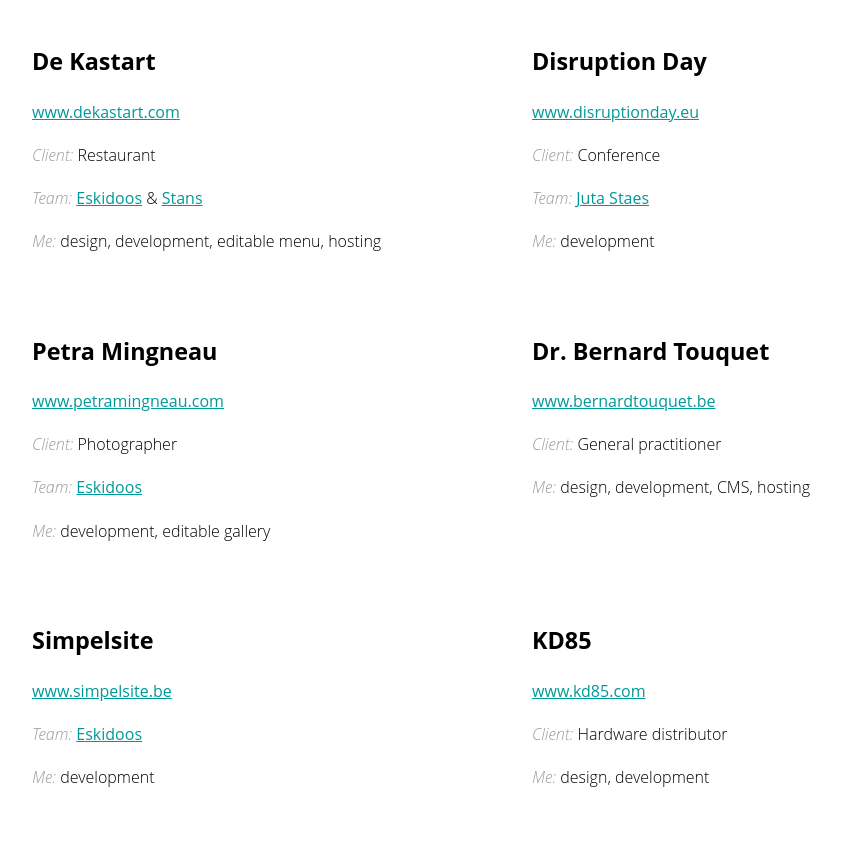
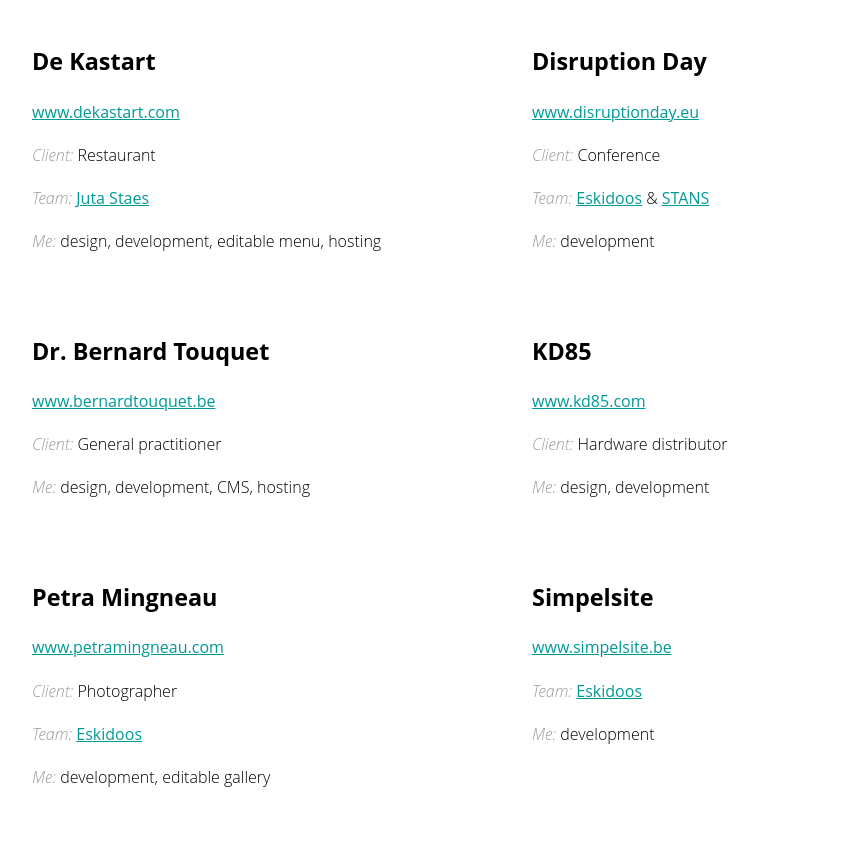
Before and after one commit to thgh/thgh.github.io, a website: page src/index.html in a window 1280 px wide. Shown: the part 1035-1900 px from the top of the page, without its empty margins (108-949 px from the left). Drawn offline with Linux system fonts and the light colour scheme.

Commit message:
Fix portfolio information error and use Sublimes CodeFormatter instead of Prettify

```diff
--- a/src/index.html
+++ b/src/index.html
@@ -7,17 +7,12 @@
 
   <title>Thomas Ghysels - Webdeveloper</title>
   <meta name="description" content="Thomas Ghysels is a passionate webdeveloper preparing for the future of the web. I build responsive, easy and minimal websites. Feel free to browse my portfolio, it contains work for clients and some personal projects. If you need a website or just want to chat: contact me or find me in Ghent, Belgium, Europe.">
-
   <meta name="viewport" content="width=device-width, initial-scale=1">
   <link rel="stylesheet" type="text/css" href="css/main.css">
-
   <meta name="author" content="Thomas Ghysels">
   <link rel="author" href="https://plus.google.com/+ThomasGhysels" />
-
   <!--[if lt IE 9]> <script src="//cdnjs.cloudflare.com/ajax/libs/html5shiv/3.7/html5shiv.min.js"></script> <![endif]-->
-
 </head>
-
 <body>
   <header>
     <h1>
@@ -25,8 +20,6 @@
       Ghysels
       <small>passionate webdeveloper</small>
     </h1>
-  </header>
-
     <nav>
       <ul>
         <li>
@@ -40,7 +33,7 @@
         </li>
       </ul>
     </nav>
-
+  </header>
   <main class="container">
     <section class="portfolio">
       <div id="portfolio" class="push-nav"></div>
@@ -50,93 +43,152 @@
       <div class="row">
         <div class="col">
           <h3>De Kastart</h3>
-          <p><a href="http://dekastart.com" target="_blank">www.dekastart.com</a>
+          <p>
+            <a href="http://dekastart.com" target="_blank">www.dekastart.com</a>
           </p>
-          <p><i>Client:</i> Restaurant</p>
-          <p><i>Team:</i>  <a href="http://eskidoos.be" target="_blank">Eskidoos</a> &amp; <a href="http://stans.be" target="_blank">Stans</a>
+          <p>
+            <i>Client:</i> Restaurant
           </p>
-          <p><i>Me:</i> design, development, editable menu, hosting</p>
+          <p>
+            <i>Team:</i>  <a href="http://juta.be" target="_blank">Juta Staes</a>
+          </p>
+          <p>
+            <i>Me:</i> design, development, editable menu, hosting
+          </p>
         </div>
         <div class="col">
           <h3>Disruption Day</h3>
-          <p><a href="http://disruptionday.eu" target="_blank">www.disruptionday.eu</a>
+          <p>
+            <a href="http://disruptionday.eu" target="_blank">www.disruptionday.eu</a>
           </p>
-          <p><i>Client:</i> Conference</p>
-          <p><i>Team:</i>  <a href="http://juta.be" target="_blank">Juta Staes</a>
+          <p>
+            <i>Client:</i> Conference
           </p>
-          <p><i>Me:</i> development</p>
+          <p>
+            <i>Team:</i>  <a href="http://eskidoos.be" target="_blank">Eskidoos</a> &amp; <a href="http://stans.be" target="_blank">STANS</a>
+          </p>
+          <p>
+            <i>Me:</i> development
+          </p>
+        </div>
+        <div class="col">
+          <h3>Dr. Bernard Touquet</h3>
+          <p>
+            <a href="http://bernardtouquet.be" target="_blank">www.bernardtouquet.be</a>
+          </p>
+          <p>
+            <i>Client:</i> General practitioner
+          </p>
+          <p>
+            <i>Me:</i> design, development, CMS, hosting
+          </p>
+        </div>
+        <div class="col">
+          <h3>KD85</h3>
+          <p>
+            <a href="http://kd85.com" target="_blank">www.kd85.com</a>
+          </p>
+          <p>
+            <i>Client:</i> Hardware distributor
+          </p>
+          <p>
+            <i>Me:</i> design, development
+          </p>
         </div>
         <div class="col">
           <h3>Petra Mingneau</h3>
-          <p><a href="http://petramingneau.com" target="_blank">www.petramingneau.com</a>
+          <p>
+            <a href="http://petramingneau.com" target="_blank">www.petramingneau.com</a>
           </p>
-          <p><i>Client:</i> Photographer</p>
-          <p><i>Team:</i>  <a href="http://eskidoos.be" target="_blank">Eskidoos</a>
-            <p><i>Me:</i> development, editable gallery</p>
-        </div>
-        <div class="col">
-          <h3>Dr. Bernard Touquet</h3>
-          <p><a href="http://bernardtouquet.be" target="_blank">www.bernardtouquet.be</a>
+          <p>
+            <i>Client:</i> Photographer
           </p>
-          <p><i>Client:</i> General practitioner</p>
-          <p><i>Me:</i> design, development, CMS, hosting</p>
+          <p>
+            <i>Team:</i>  <a href="http://eskidoos.be" target="_blank">Eskidoos</a>
+          </p>
+          <p>
+            <i>Me:</i> development, editable gallery
+          </p>
         </div>
         <div class="col">
           <h3>Simpelsite</h3>
-          <p><a href="http://simpelsite.be" target="_blank">www.simpelsite.be</a>
+          <p>
+            <a href="http://simpelsite.be" target="_blank">www.simpelsite.be</a>
           </p>
-          <p><i>Team:</i>  <a href="http://eskidoos.be" target="_blank">Eskidoos</a>
-            <p><i>Me:</i> development</p>
-        </div>
-        <div class="col">
-          <h3>KD85</h3>
-          <p><a href="http://kd85.com" target="_blank">www.kd85.com</a>
+          <p>
+            <i>Team:</i>  <a href="http://eskidoos.be" target="_blank">Eskidoos</a>
           </p>
-          <p><i>Client:</i> Hardware distributor</p>
-          <p><i>Me:</i> design, development</p>
+          <p>
+            <i>Me:</i> development
+          </p>
         </div>
         <div class="col">
           <h3>Mine-O-Matic</h3>
-          <p><a href="http://mineomatic.com" target="_blank">www.mineomatic.com</a>
+          <p>
+            <a href="http://mineomatic.com" target="_blank">www.mineomatic.com</a>
           </p>
-          <p><i>Client:</i> Programmer</p>
-          <p><i>Me:</i> design, development</p>
+          <p>
+            <i>Client:</i> Programmer
+          </p>
+          <p>
+            <i>Me:</i> design, development
+          </p>
         </div>
         <div class="col">
           <h3>Alfapsy</h3>
-          <p><a href="http://alfapsy.be/update" target="_blank">www.alfapsy.be</a>
+          <p>
+            <a href="http://alfapsy.be/update" target="_blank">www.alfapsy.be</a>
           </p>
-          <p><i>Client:</i> Psychologist</p>
-          <p><i>Me:</i> design, development, hosting</p>
+          <p>
+            <i>Client:</i> Psychologist
+          </p>
+          <p>
+            <i>Me:</i> design, development, hosting
+          </p>
         </div>
         <div class="col">
           <h3>Tim Duerinck</h3>
-          <p><a href="http://timduerinck.be" target="_blank">www.timduerinck.be</a>
+          <p>
+            <a href="http://timduerinck.be" target="_blank">www.timduerinck.be</a>
           </p>
-          <p><i>Client:</i> Instrument builder</p>
-          <p><i>Me:</i> design, development, hosting</p>
+          <p>
+            <i>Client:</i> Instrument builder
+          </p>
+          <p>
+            <i>Me:</i> design, development, hosting
+          </p>
         </div>
         <div class="col">
           <h3>Apotheek Vanoost - De Ridder</h3>
-          <p><a href="http://apotheekvanoostderidder.be" target="_blank">www.apotheekvanoostderidder.be</a>
+          <p>
+            <a href="http://apotheekvanoostderidder.be" target="_blank">www.apotheekvanoostderidder.be</a>
           </p>
-          <p><i>Client:</i> Pharmacy</p>
-          <p><i>Me:</i> design, development
+          <p>
+            <i>Client:</i> Pharmacy
+          </p>
+          <p>
+            <i>Me:</i> design, development
           </p>
         </div>
         <div class="col">
           <h3>Vavamos</h3>
-          <p><a href="http://vavamos.be" target="_blank">www.vavamos.be</a>
+          <p>
+            <a href="http://vavamos.be" target="_blank">www.vavamos.be</a>
           </p>
-          <p><i>Team:</i>  <a href="http://eskidoos.be" target="_blank">Eskidoos</a>
+          <p>
+            <i>Team:</i>  <a href="http://eskidoos.be" target="_blank">Eskidoos</a>
           </p>
-          <p><i>Me:</i> development</p>
+          <p>
+            <i>Me:</i> development
+          </p>
         </div>
         <div class="col">
           <h3>ThomasG</h3>
-          <p><a href="http://thomasg.be" target="_blank">www.thomasg.be</a>
+          <p>
+            <a href="http://thomasg.be" target="_blank">www.thomasg.be</a>
           </p>
-          <p>Personal website</p>
+          <p>Personal website
+          </p>
         </div>
       </div>
     </section>
@@ -151,7 +203,9 @@
         <p>
           On the one hand it means that I'm still in a learning phase and that's good. Everyday interesting webtechnologies evolve so I should too. On the other hand I will not deviate from best practices. Avoiding "quick &amp; dirty" solutions is a priority.
         </p>
-        <p>&nbsp;</p>
+        <p>
+          &nbsp;
+        </p>
         <p>
           This passion expresses itself in various ways.
         </p>
@@ -207,5 +261,4 @@
   </footer>
   <script src="js/main.js" defer async></script>
 </body>
-
 </html>
```
Also changed, not shown: index.html (+1 -1 lines). Lines whose indentation alone changed are shown as unchanged.
